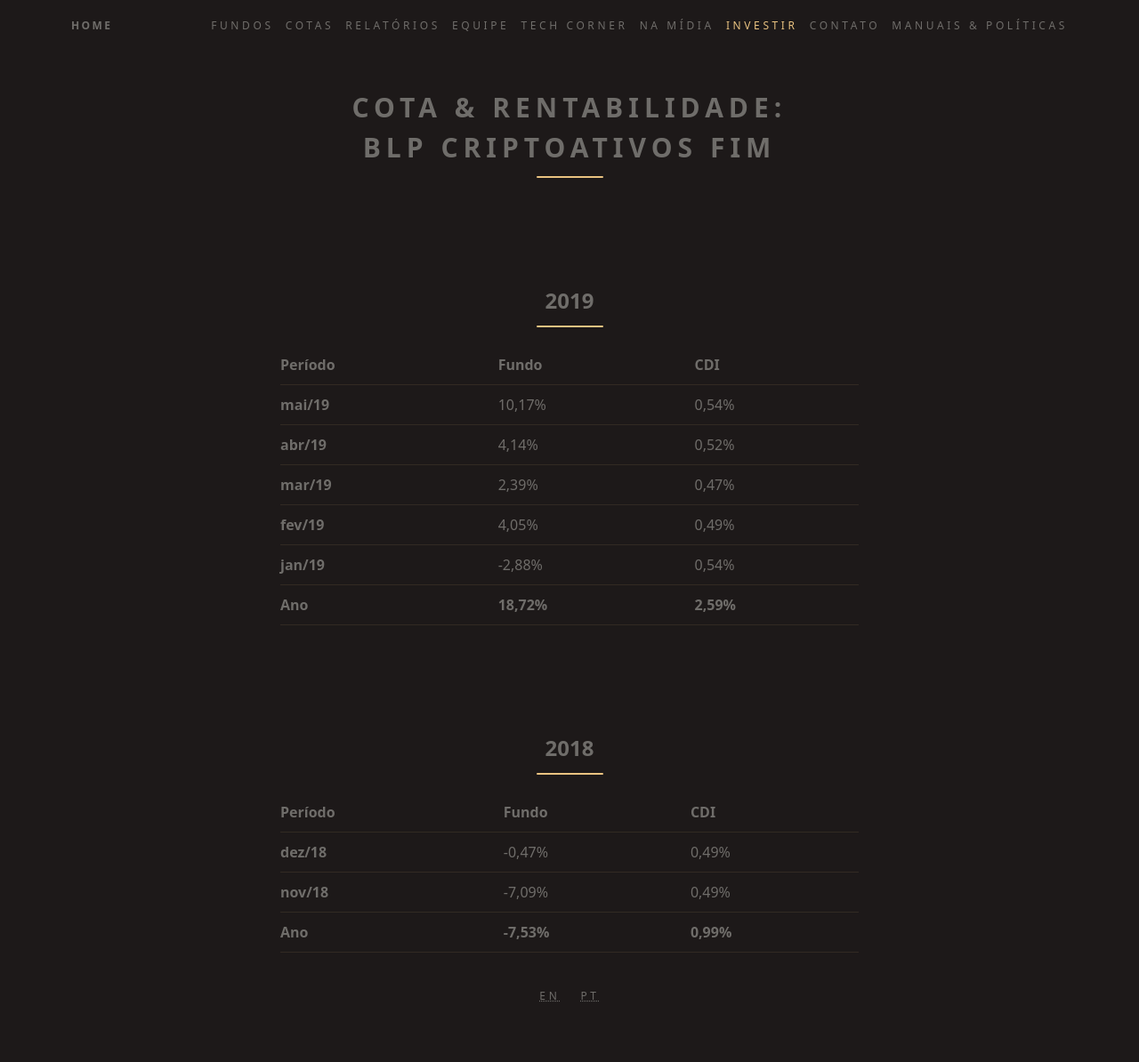
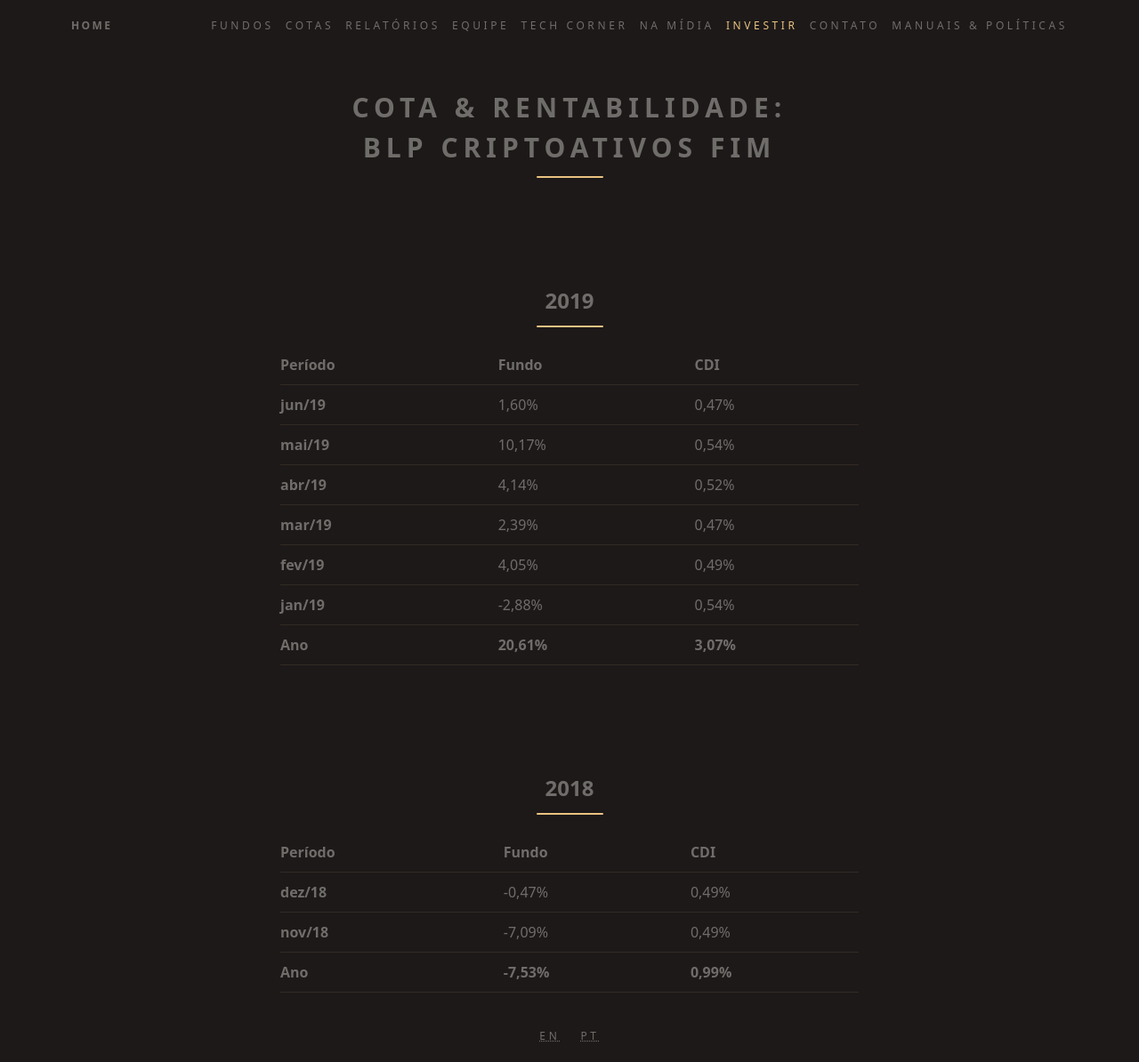
Before and after one commit to ateliedetemas/blpcrypto, a Jekyll site: the page built from _pages/rentabilidade/ativos-fim.md, in a window 1280 px wide. Shown: the whole page at 89% size. Built offline with Jekyll 4.4.1, drawn with Linux system fonts in a browser that asks for light colours; before the commit the page ends 1149 px from its top, so only the background shows below that.

Commit message:
Update ativos-fim.md

```diff
--- a/_pages/rentabilidade/ativos-fim.md
+++ b/_pages/rentabilidade/ativos-fim.md
@@ -9,12 +9,13 @@ permalink: "/rentabilidade/ativos-fim/"
 
 Período | Fundo | CDI
 ---|---|---
+**jun/19** | 1,60% | 0,47%
 **mai/19** | 10,17% | 0,54%
 **abr/19** | 4,14% | 0,52%
 **mar/19** | 2,39% | 0,47%
 **fev/19** | 4,05% | 0,49%
 **jan/19** | -2,88% | 0,54%
-**Ano**  | **18,72%** | **2,59%**
+**Ano**  | **20,61%** | **3,07%**
 
 ## 2018
 
```
